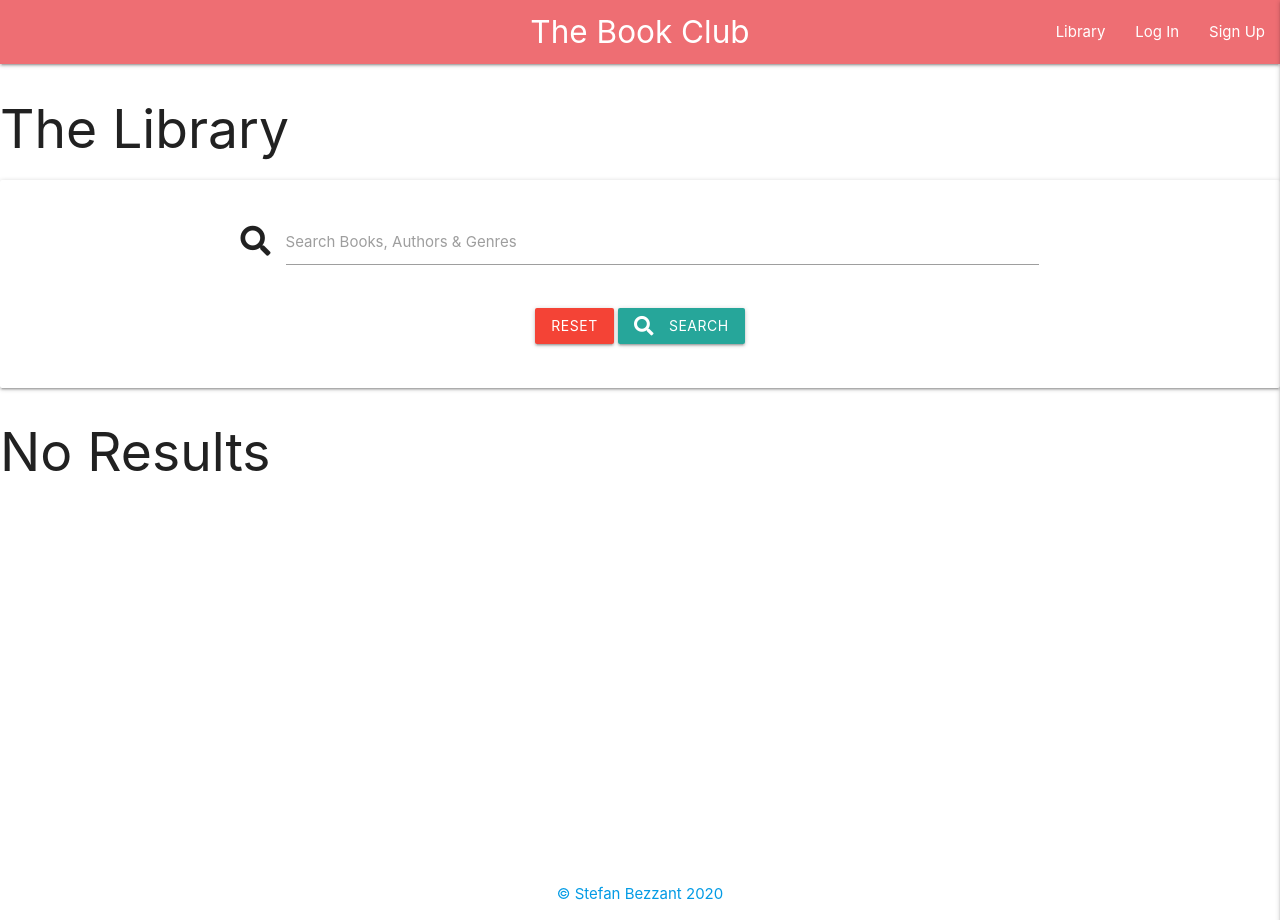
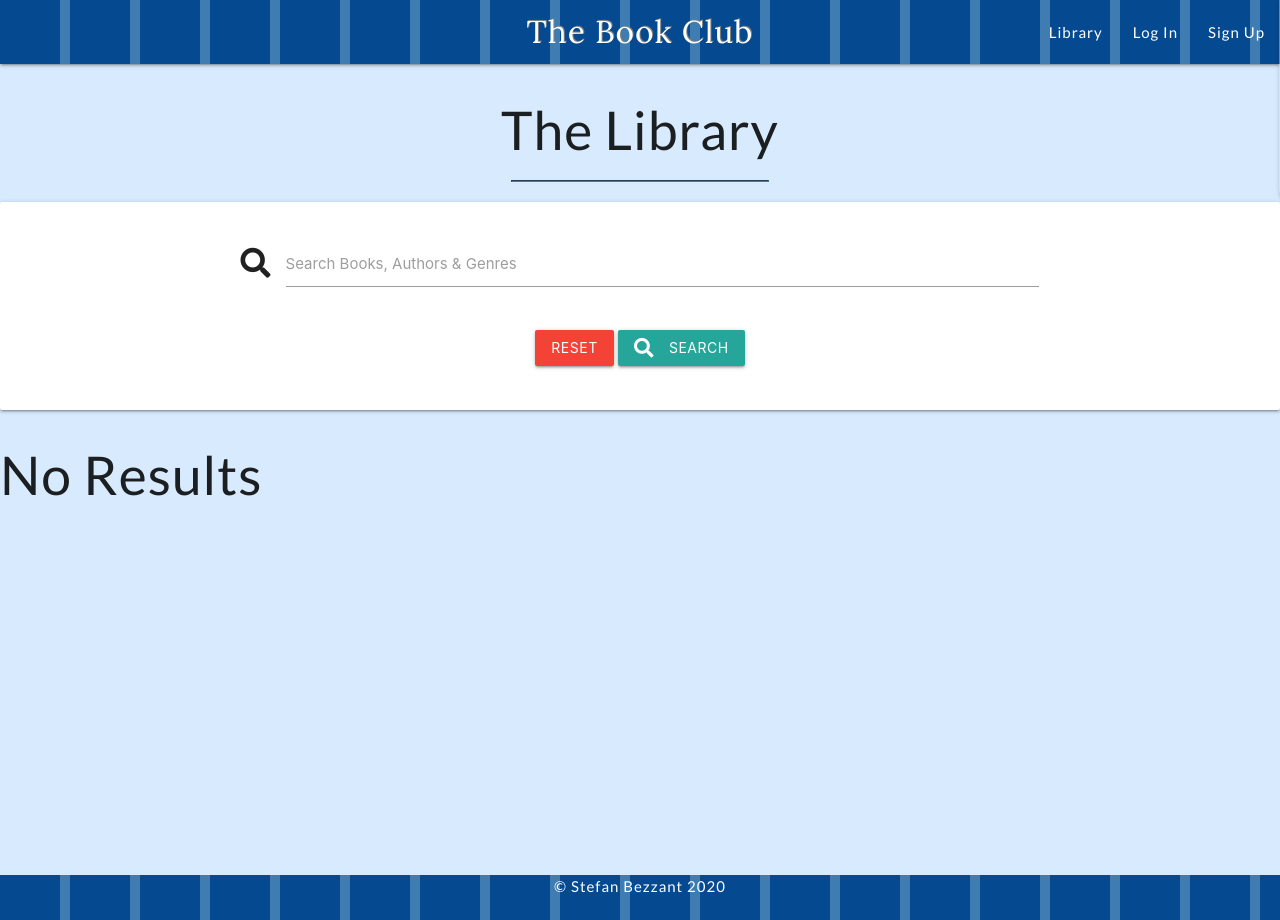
Before and after one commit to stefbez/the-book-club, a Flask app: page / in a window 1280 px wide. Run offline with Flask 2, Linux system fonts and the light colour scheme; data that the repository does not hold is empty; some libraries are stand-ins or nearby versions.

Commit message:
Add styling to base and library pages

```diff
--- a/static/css/style.css
+++ b/static/css/style.css
@@ -1,10 +1,79 @@
-/* .book-cover {
-    max-width: 20vw;
+@import url('https://fonts.googleapis.com/css2?family=Lato:wght@400;500;600;700;800&family=Lora&display=swap');
+
+
+/* fonts */
+
+.text-shadow{
+    text-shadow: 1px -1px grey;
+}
+
+.brand-logo{
+    font-family: 'Lora', serif;
+}
+
+.nav-wrapper,
+.sidenav,
+.card,
+h2,
+#footer-text{
+    font-family: 'Lato', sans-serif;
+    font-weight: 500;
+    letter-spacing: 1px;
+}
+
+#footer-text{
+    color: white;
+}
+
+
+/* font-family: 'Lato', sans-serif;
+font-family: 'Lora', serif; */
+
+/* Header & nav */
+
+/* .nav-style li{
+    border-left: 1px solid gray;
 } */
 
-/* div.card.card-style {
-    max-width: fit-content;
-} */
+.sidenav{
+    height: fit-content;
+    border-bottom-left-radius: 15px;
+    width: max-content;
+}
+
+.brand-logo{
+    width: fit-content;
+}
+
+/* Colors */
+
+.nav-wrapper,
+#footer{
+    background: repeating-linear-gradient( to right, #054A91, #054A91 60px, #3E7CB1 60px, #3E7CB1 70px);
+}
+
+#page-container{
+    background: #D8EBFE;
+}
+
+/* Horizantal rule */
+
+.hr-title{
+    width: 20vw;
+    margin-bottom: 20px;
+    border-color: #3e7cb1;
+}
+
+/* Book Cards */
+
+.book-card-content{
+    height: 100%;
+}
+
+.book-card-img{
+    height: 75%;
+}
+
 
 .modal.delete-modal,
 div.modal-footer.delete-btn {
@@ -19,12 +88,12 @@ div.modal-footer.delete-btn {
 }
 
 #content-wrap {
-  padding-bottom: 2.5rem;    /* Footer height */
+  padding-bottom: 3rem;    /* Footer height */
 }
 
 #footer {
   position: absolute;
   bottom: 0;
   width: 100%;
-  height: 2.5rem;            /* Footer height */
+  height: 3rem;            /* Footer height */
 }
--- a/templates/base.html
+++ b/templates/base.html
@@ -18,9 +18,9 @@
     <header>
       <nav>
     <div class="nav-wrapper">
-      <a href="{{ url_for('library') }}" class="brand-logo center">The Book Club</a>
+      <a href="{{ url_for('library') }}" class="brand-logo center text-shadow">The Book Club</a>
       <a href="#" data-target="mobile-demo" class="sidenav-trigger right"><i class="far fa-book"></i></a>
-      <ul class="right hide-on-med-and-down">
+      <ul class="right hide-on-med-and-down nav-style">
         <li><a href="{{ url_for('library') }}">Library</a></li>
         {% if session.user %}
             <li><a href="{{ url_for('profile', username=session['user']) }}">Profile</a></li>
@@ -76,7 +76,7 @@
       <!-- Footer -->
      </div>
      <footer class="center-align" id="footer">
-        <a href="https://github.com/stefbez" target="_blank"
+        <a id="footer-text" href="https://github.com/stefbez" target="_blank"
           >&copy; Stefan Bezzant
           <script>
             document.write(new Date().getFullYear());
--- a/templates/library.html
+++ b/templates/library.html
@@ -1,7 +1,7 @@
 {% extends "base.html" %}
 {% block content %}
-    <h2>The Library</h2>
-
+    <h2 class="center-align">The Library</h2>
+    <hr class="hr-title">
 <div class="row card-panel">
     <form action="{{ url_for('search') }}" method="post" class="col s12">
         <div class="row valign-wrapper centre-align">
@@ -30,18 +30,21 @@
 
 
 
-    <div class="col s12 m3">
+    <div class="col s12 m6 l4 xl3">
       <div class="card large center-align">
-        <div class="card-image">
-          <img src="{{ book.book_cover }}">
+          <div class="card-content book-card-content">
+        <!-- <div class="card-image"> -->
+          <img src="{{ book.book_cover }}" class="book-card-img">
 
           <a class="btn-floating halfway-fab waves-effect waves-light red"><i class="material-icons">add</i></a>
-        </div>
-        <div class="card-content">
+
+
             <span class="card-title">{{ book.book_title|title() }}</span>
           <p>{{ book.book_author|title() }}</p>
+          <p>{{ book.genre_name|title() }}</p>
           <a href="#{{ book._id }}" class="modal-trigger btn">...</a>
-        </div>
+    </div>
+    <!-- </div> -->
       </div>
     </div>
  <!-- modal -->
@@ -49,6 +52,7 @@
     <div class="modal-content">
       <h3>{{ book.book_title|title() }}</h3>
       <h4>{{ book.book_author|title() }}</h4>
+      <h4>{{ book.genre_name|title() }}</h4>
       <img class="book-cover" src="{{ book.book_cover }}" alt="{{ book.book_title }}" />
       <p>{{ book.book_review }} - {{ book.review_by }}</p>
       <a href="https://www.amazon.co.uk/s?k={{ book.book_title }}+{{ book.book_author }}" target="_blank">Buy Here</a>
```
